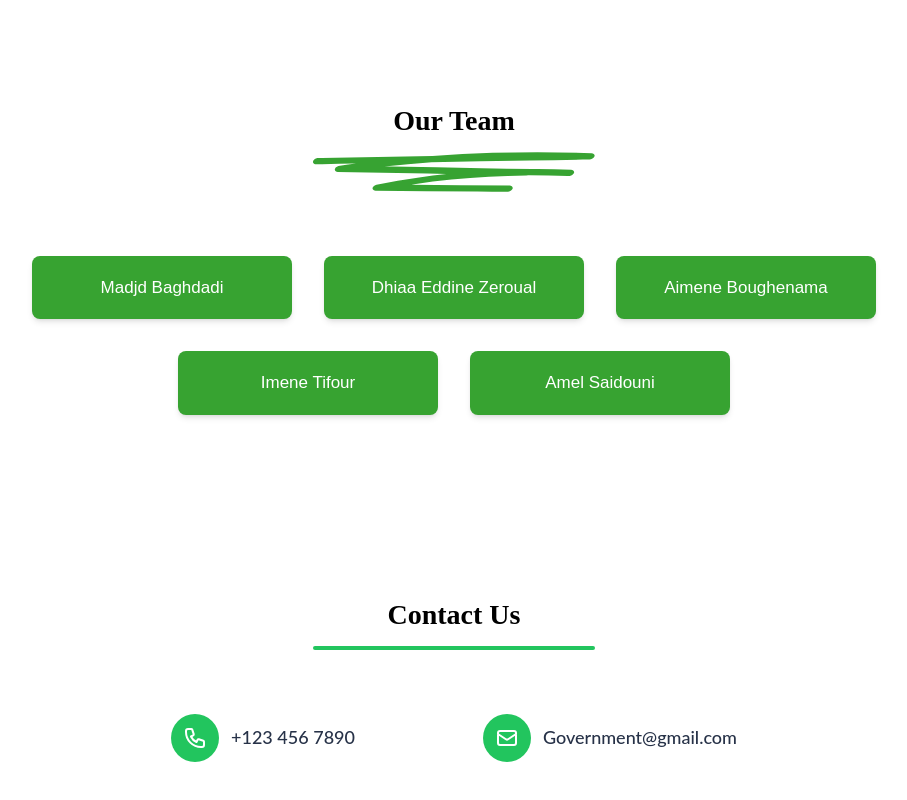
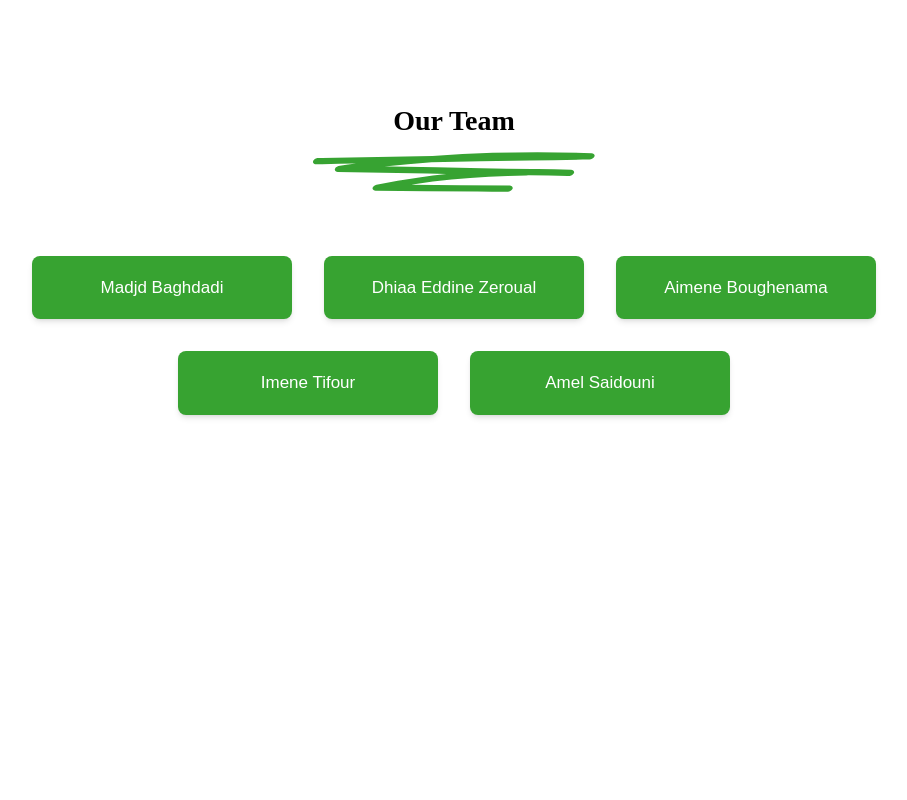
Before and after one commit to Majd-Baghdadi/SE-Project, a React app in the folder client/: page /about in a window 1280 px wide. Shown: the part 1698-2498 px from the top of the page, without its empty margins (186-1093 px from the left). After the commit the page ends 2215 px from the top, so only its background shows below. Built offline with nearby package versions, Linux system fonts and the light colour scheme; the HTML template or start-up script is replaced by a standard one.

Commit message:
modify About Us

```diff
--- a/client/src/pages/AboutUs.jsx
+++ b/client/src/pages/AboutUs.jsx
@@ -310,197 +310,8 @@ const AboutUsPage = () => {
         </section>
 
 
-        {/* Contact Us Section */}
-        <section className="w-full py-12 sm:py-16 md:py-20 bg-white">
-          <div className="w-full max-w-[1440px] mx-auto px-4 sm:px-6 lg:px-[90px]">
-            <div className="flex flex-col items-center">
-
-              {/* Section Title */}
-              <div className="flex flex-col items-center gap-3 mb-10 sm:mb-12 md:mb-16">
-                <h2
-                  className="text-black text-center"
-                  style={{
-                    fontSize: "clamp(24px, 3vw, 28px)",
-                    fontFamily: "Source Serif Pro, serif",
-                    fontWeight: "600",
-                    lineHeight: "1.3"
-                  }}
-                >
-                  Contact Us
-                </h2>
-                <div className="w-[200px] h-[4px] sm:w-[250px] md:w-[282px] bg-green-500 rounded-full"></div>
-              </div>
-
-              {/* Contact Information */}
-              <div className="flex flex-col sm:flex-row items-start sm:items-center justify-center gap-8 sm:gap-16 md:gap-24 lg:gap-32 w-full max-w-3xl">
-
-                {/* Phone */}
-                <button
-                  onClick={() => handleContactClick('phone', '+1234567890')}
-                  className="flex items-center gap-3 hover:opacity-80 transition-opacity cursor-pointer bg-transparent border-none p-0"
-                >
-                  <div className="w-10 h-10 sm:w-12 sm:h-12 bg-green-500 rounded-full flex items-center justify-center flex-shrink-0">
-                    <svg
-                      xmlns="http://www.w3.org/2000/svg"
-                      className="w-5 h-5 sm:w-6 sm:h-6 text-white"
-                      fill="none"
-                      viewBox="0 0 24 24"
-                      stroke="currentColor"
-                    >
-                      <path
-                        strokeLinecap="round"
-                        strokeLinejoin="round"
-                        strokeWidth={2}
-                        d="M3 5a2 2 0 012-2h3.28a1 1 0 01.948.684l1.498 4.493a1 1 0 01-.502 1.21l-2.257 1.13a11.042 11.042 0 005.516 5.516l1.13-2.257a1 1 0 011.21-.502l4.493 1.498a1 1 0 01.684.949V19a2 2 0 01-2 2h-1C9.716 21 3 14.284 3 6V5z"
-                      />
-                    </svg>
-                  </div>
-                  <span
-                    style={{
-                      fontSize: "clamp(16px, 2vw, 18px)",
-                      fontFamily: "Lato, sans-serif",
-                      fontWeight: "500",
-                      color: "#273248"
-                    }}
-                  >
-                    +123 456 7890
-                  </span>
-                </button>
-
-                {/* Email - Opens Gmail in Browser */}
-                <a
-                  href="https://mail.google.com/mail/?view=cm&fs=1&to=imene.tifour@ensia.edu.dz"
-                  target="_blank"
-                  rel="noopener noreferrer"
-                  className="flex items-center gap-3 hover:opacity-80 transition-opacity cursor-pointer"
-                  style={{ textDecoration: 'none' }}
-                >
-                  <div className="w-10 h-10 sm:w-12 sm:h-12 bg-green-500 rounded-full flex items-center justify-center flex-shrink-0">
-                    <svg
-                      xmlns="http://www.w3.org/2000/svg"
-                      className="w-5 h-5 sm:w-6 sm:h-6 text-white"
-                      fill="none"
-                      viewBox="0 0 24 24"
-                      stroke="currentColor"
-                    >
-                      <path
-                        strokeLinecap="round"
-                        strokeLinejoin="round"
-                        strokeWidth={2}
-                        d="M3 8l7.89 5.26a2 2 0 002.22 0L21 8M5 19h14a2 2 0 002-2V7a2 2 0 00-2-2H5a2 2 0 00-2 2v10a2 2 0 002 2z"
-                      />
-                    </svg>
-                  </div>
-                  <span
-                    style={{
-                      fontSize: "clamp(16px, 2vw, 18px)",
-                      fontFamily: "Lato, sans-serif",
-                      fontWeight: "500",
-                      color: "#273248"
-                    }}
-                  >
-                    Government@gmail.com
-                  </span>
-                </a>
-
-              </div>
-            </div>
-          </div>
-        </section>
 
       </div>
-
-      {/* Modern Modal */}
-      {showModal && (
-        <div
-          className="fixed inset-0 bg-black bg-opacity-50 flex items-center justify-center z-50 px-4"
-          onClick={() => setShowModal(false)}
-        >
-          <div
-            className="bg-white rounded-2xl shadow-2xl max-w-md w-full p-8 transform transition-all"
-            onClick={(e) => e.stopPropagation()}
-            style={{
-              animation: 'slideIn 0.3s ease-out'
-            }}
-          >
-            <div className="flex flex-col items-center text-center">
-              {/* Icon */}
-              <div className="w-16 h-16 bg-green-100 rounded-full flex items-center justify-center mb-4">
-                <svg
-                  xmlns="http://www.w3.org/2000/svg"
-                  className="w-8 h-8 text-green-500"
-                  fill="none"
-                  viewBox="0 0 24 24"
-                  stroke="currentColor"
-                >
-                  <path
-                    strokeLinecap="round"
-                    strokeLinejoin="round"
-                    strokeWidth={2}
-                    d="M3 5a2 2 0 012-2h3.28a1 1 0 01.948.684l1.498 4.493a1 1 0 01-.502 1.21l-2.257 1.13a11.042 11.042 0 005.516 5.516l1.13-2.257a1 1 0 011.21-.502l4.493 1.498a1 1 0 01.684.949V19a2 2 0 01-2 2h-1C9.716 21 3 14.284 3 6V5z"
-                  />
-                </svg>
-              </div>
-
-              {/* Title */}
-              <h3
-                className="mb-2"
-                style={{
-                  fontSize: "24px",
-                  fontFamily: "Source Serif Pro, serif",
-                  fontWeight: "600",
-                  color: "#273248"
-                }}
-              >
-                Make a Call
-              </h3>
-
-              {/* Description */}
-              <p
-                className="mb-6"
-                style={{
-                  fontSize: "16px",
-                  fontFamily: "Lato, sans-serif",
-                  fontWeight: "400",
-                  color: "#61646b",
-                  lineHeight: "1.5"
-                }}
-              >
-                Do you want to call {modalContent.value}?
-              </p>
-
-              {/* Buttons */}
-              <div className="flex gap-3 w-full">
-                <button
-                  onClick={() => setShowModal(false)}
-                  className="flex-1 px-6 py-3 rounded-lg border-2 border-gray-300 hover:bg-gray-50 transition-colors"
-                  style={{
-                    fontSize: "16px",
-                    fontFamily: "Lato, sans-serif",
-                    fontWeight: "500",
-                    color: "#273248"
-                  }}
-                >
-                  Cancel
-                </button>
-                <button
-                  onClick={handleProceed}
-                  className="flex-1 px-6 py-3 rounded-lg transition-all hover:shadow-lg"
-                  style={{
-                    fontSize: "16px",
-                    fontFamily: "Lato, sans-serif",
-                    fontWeight: "500",
-                    backgroundColor: "#37a331",
-                    color: "#ffffff"
-                  }}
-                >
-                  Call Now
-                </button>
-              </div>
-            </div>
-          </div>
-        </div>
-      )}
 
       <style>{`
         @keyframes slideIn {
```
